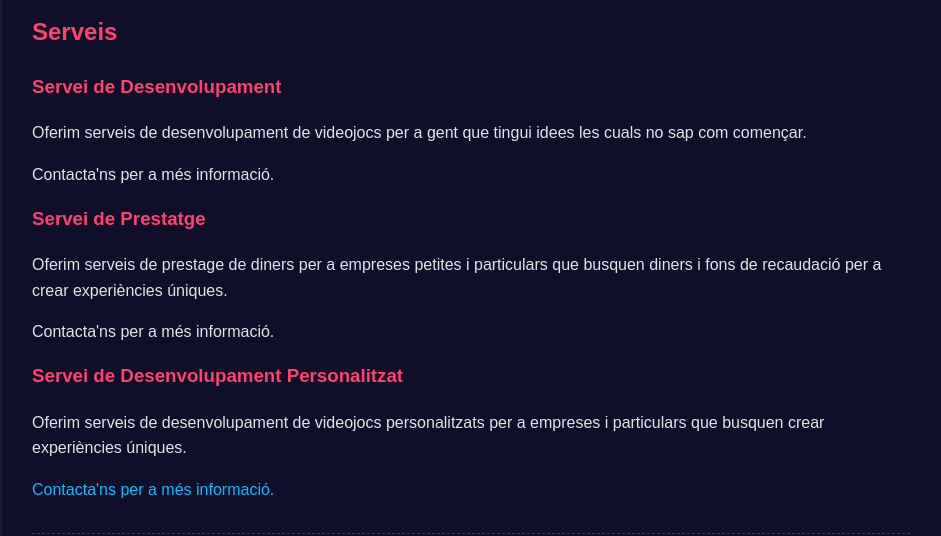
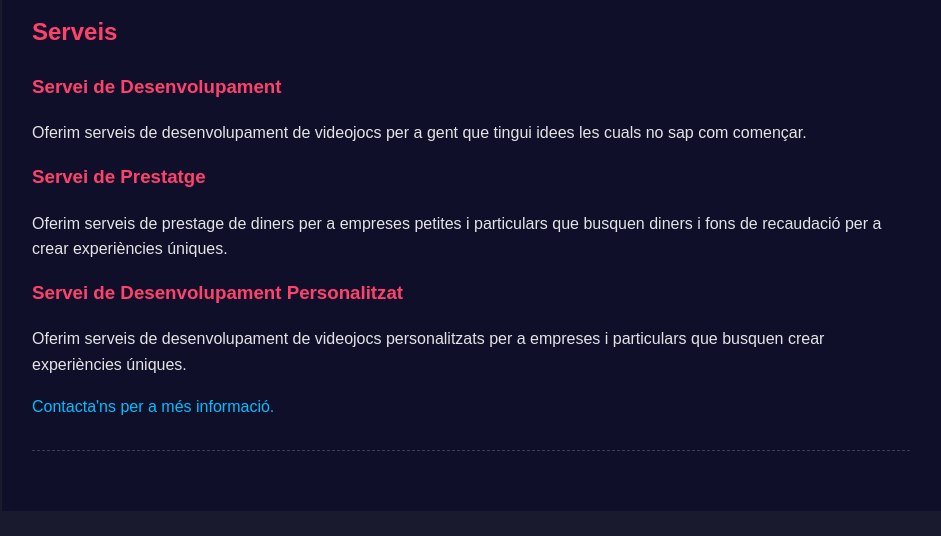
Before and after one commit to hucu428/pweb, a plain HTML site: page cataleg.html in a window 1280 px wide. Shown: the part 1759-2295 px from the top of the page, without its empty margins (8-949 px from the left). After the commit the page ends 2270 px from the top, so only its background shows below. Drawn offline with Linux system fonts and the light colour scheme.

Commit message:
Eliminacio d'inconvenients

```diff
--- a/cataleg.html
+++ b/cataleg.html
@@ -61,7 +61,6 @@
                     </header>
                     <p>Oferim serveis de desenvolupament de videojocs per a gent que tingui idees les cuals no sap com començar.</p>
                     <footer>
-                        <p>Contacta'ns per a més informació.</p>
                     </footer>
                 </article>
 
@@ -71,7 +70,6 @@
                     </header>
                     <p>Oferim serveis de prestage de diners per a empreses petites i particulars que busquen diners i fons de recaudació per a crear experiències úniques.</p>
                     <footer>
-                        <p>Contacta'ns per a més informació.</p>
                     </footer>
                 </article>
 
```
Also changed, not shown: index.html (+1 -0 lines).
